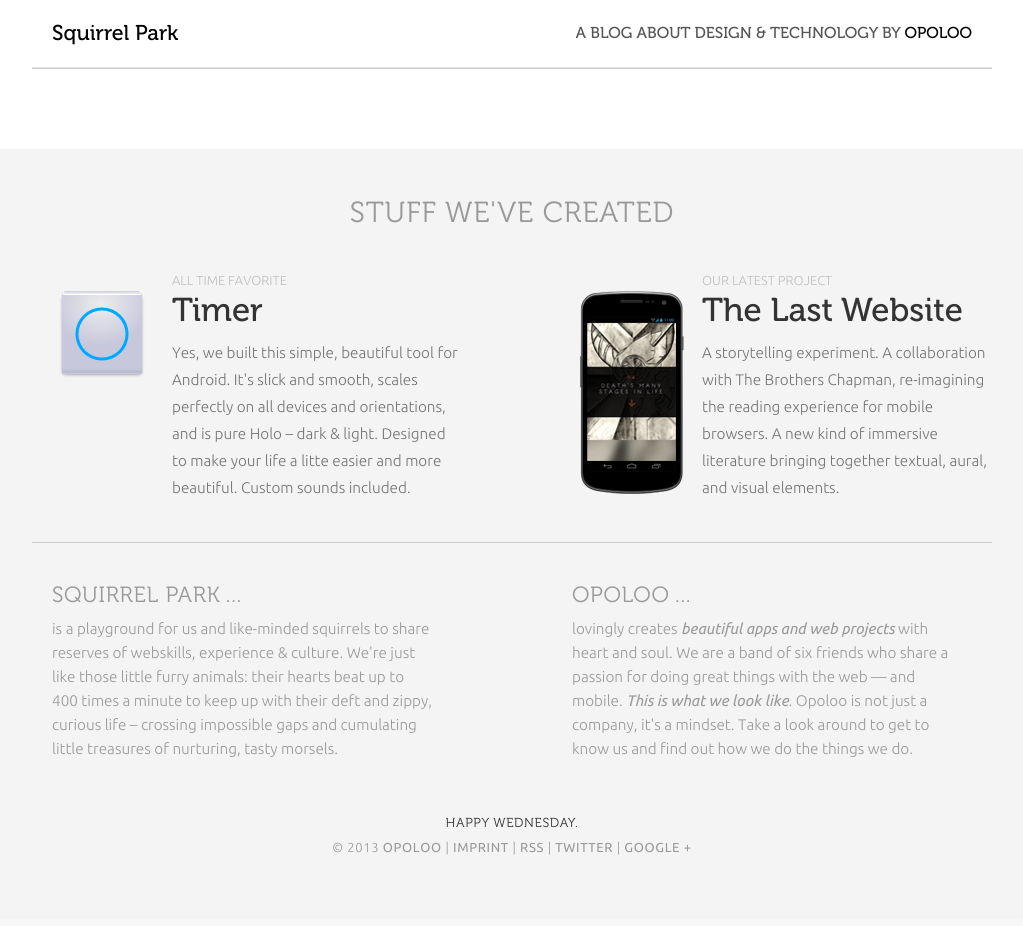
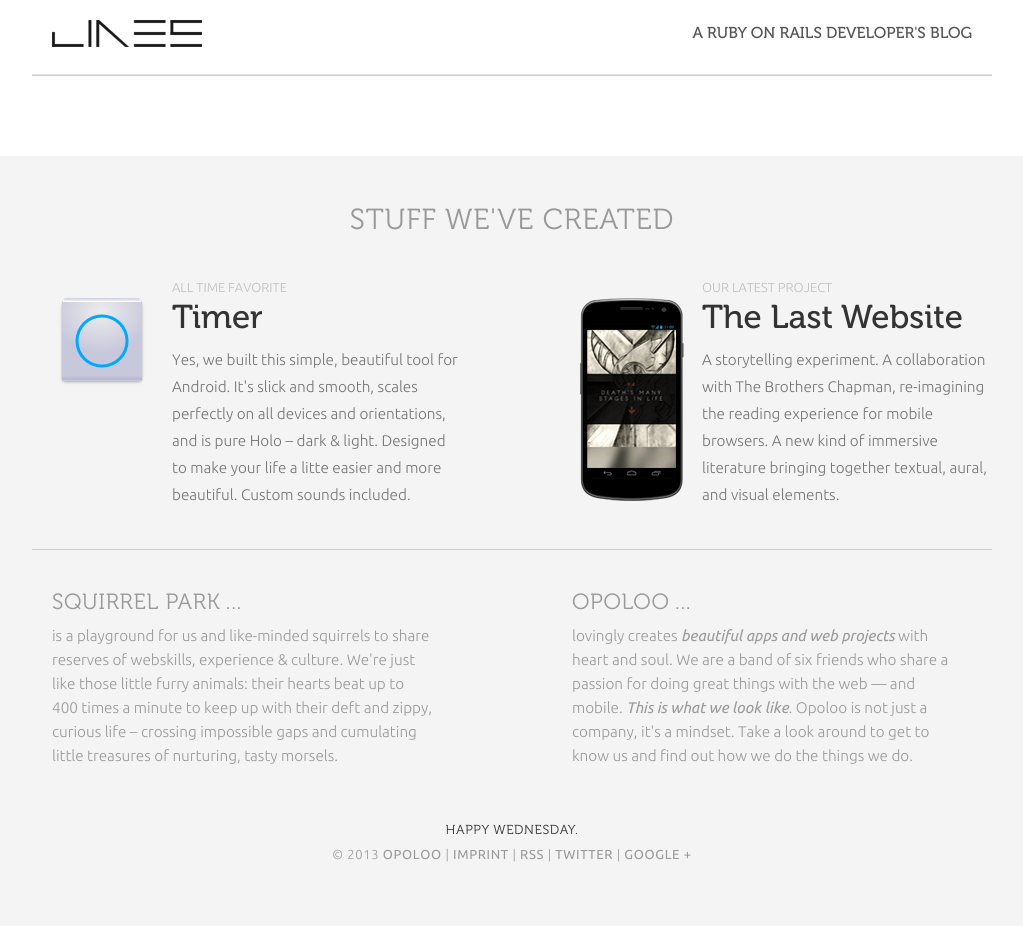
Before and after one commit to opoloo/lines-blogoloo, a Rails app: page /tags/1 in a window 1280 px wide. Shown: the whole page, without its empty margins (128-1151 px from the left). Before the commit the page ends 855 px from the top, so only its background shows below. Run offline with Rails 7, Linux system fonts and the light colour scheme; data that the repository does not hold is empty; style sheets or scripts are compiled from the project's sources; parts of the project's set-up code (start-up, migrations or seed data) failed here and were passed over; some libraries are stand-ins or nearby versions.

Commit message:
Editing new Logo, new copy & hero images

```diff
--- a/app/models/article.rb
+++ b/app/models/article.rb
@@ -26,7 +26,7 @@
 
   scope :published, where(published: true).order("featured DESC, published_at DESC")
 
-  HERO_IMAGES = %w(blog_hero_android.jpg blog_hero_design.jpg blog_hero_development.jpg blog_hero_photography.jpg blog_hero_writing.jpg)
+  HERO_IMAGES = %w(001_dark.jpg 001.jpg 002_dark.jpg 002.jpg 003_dark.jpg 003.jpg)
 
   def short_hero_image_url
     "#{self.short_hero_image}"
--- a/app/views/layouts/application.html.erb
+++ b/app/views/layouts/application.html.erb
@@ -26,10 +26,10 @@
   <div id="meta">
     <div id="meta_content">
       <div id="logo">
-          <a href="/">Squirrel Park</a>
+          <a href="/"><img src="/assets/logo.png" alt="Logo Lines" /></a>
       </div>
       <div id="opoloo">
-        A blog about Design &amp; Technology by <a href="http://www.opoloo.com" target="_blank">Opoloo</a>
+        A Ruby on Rails Developer's Blog
       </div>
     </div>
   </div>
```
Also changed, not shown: app/assets/images/logo.png, public/heroes/001.jpg (added), public/heroes/001_dark.jpg (added), public/heroes/002.jpg (added), public/heroes/002_dark.jpg (added), public/heroes/003.jpg (added), public/heroes/003_dark.jpg (added), 1 other file.
